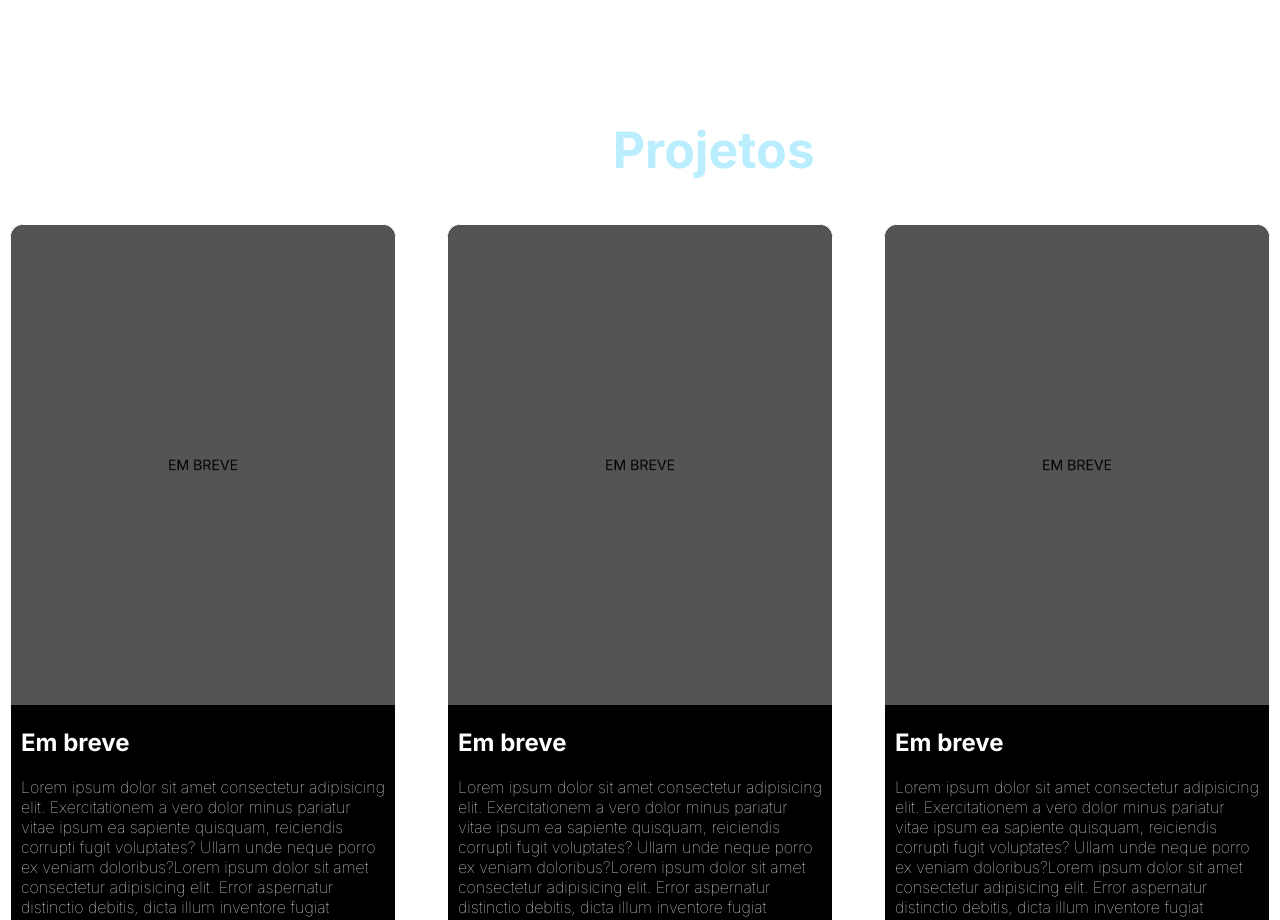
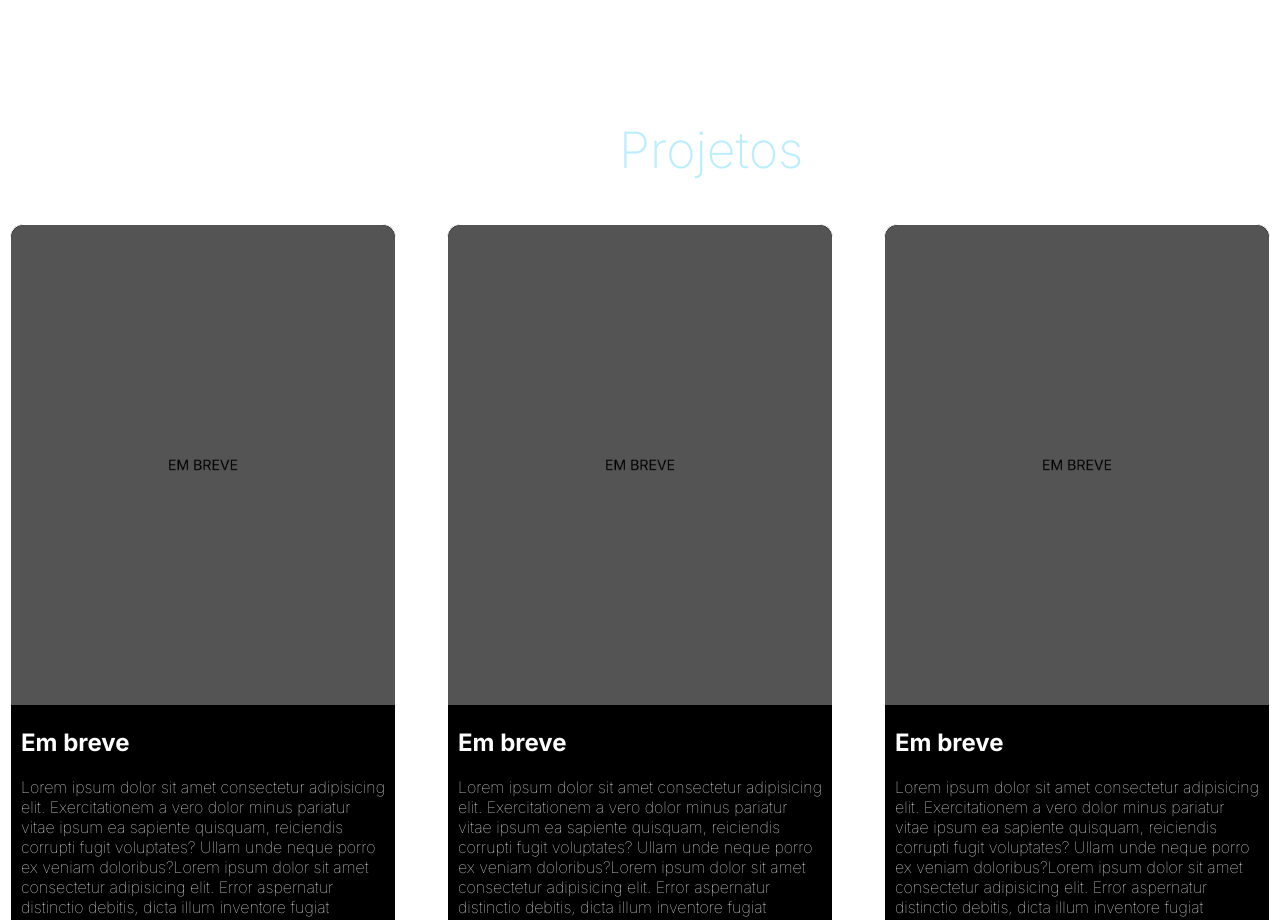
Before and after one commit to nicoledevfr/nicole_cass_portfolio, a React (Vite) app: page / in a window 1280 px wide. Shown: the part 1060-1980 px from the top of the page. Built offline with nearby package versions, Linux system fonts and the light colour scheme.

Commit message:
Faz ajustes no CSS da seção de projetos

```diff
--- a/src/componentes/Projetos/Projetos.css
+++ b/src/componentes/Projetos/Projetos.css
@@ -6,7 +6,7 @@
  text-align: center;
  color: white;
  font-family: var(--fonte-secundaria);
- font-weight: bold;
+ font-weight: 200;
  font-size: 50px;
 }
 .container_projetos h1 span {
```
